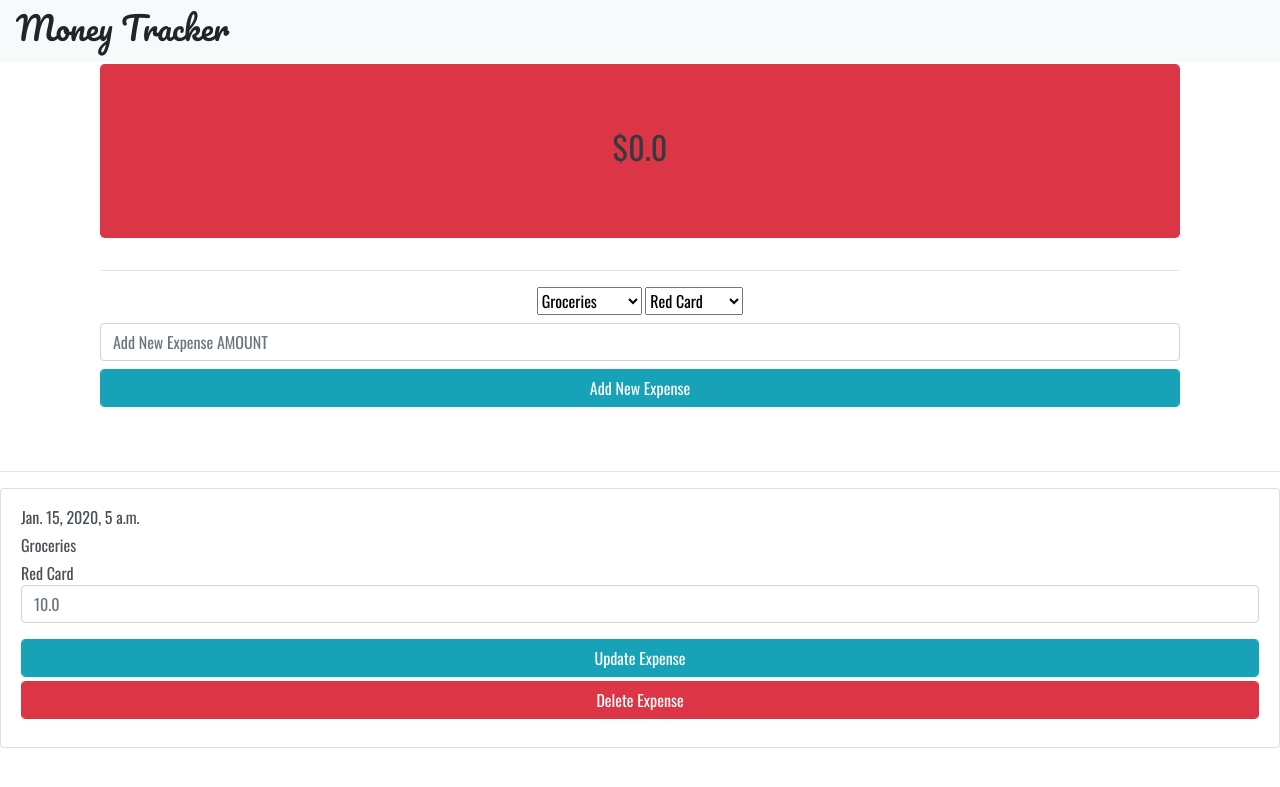
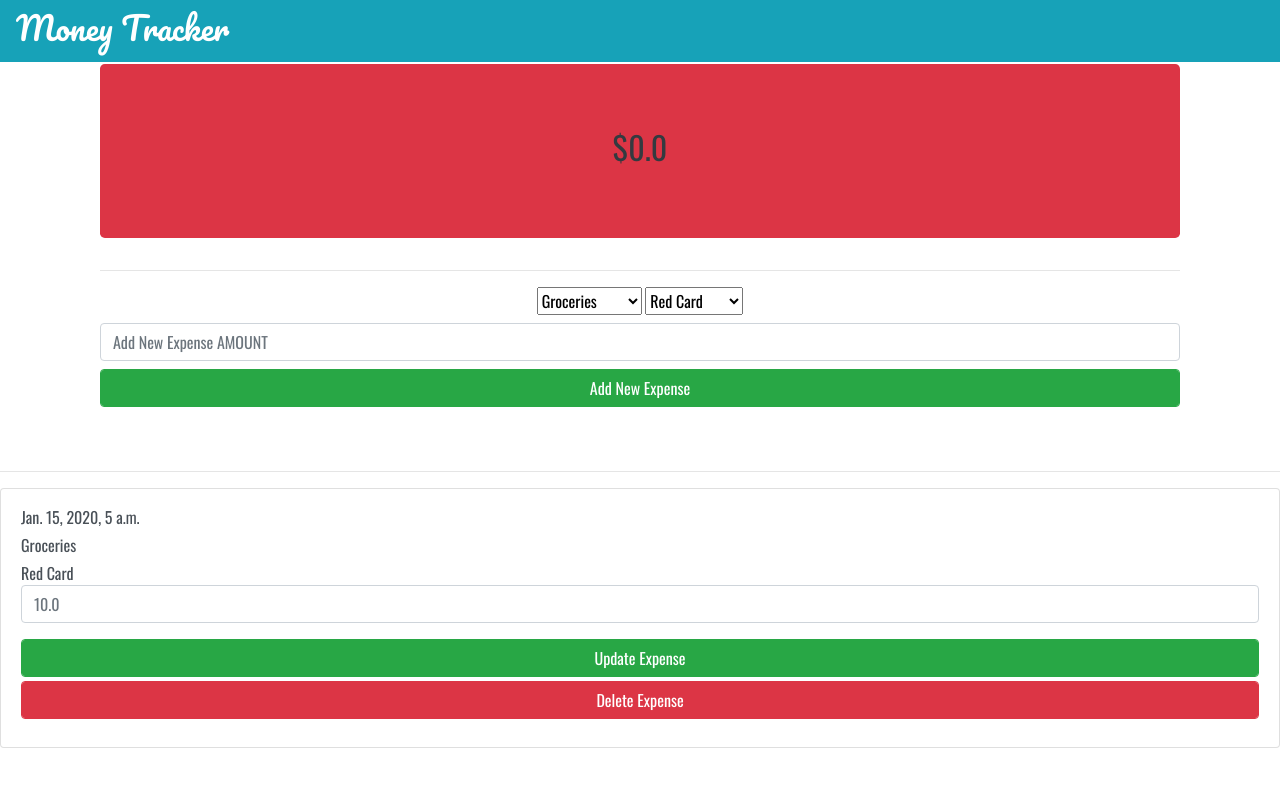
Before and after one commit to richardhanksjr/simple_budget_app, a Django app: page / in a window 1280 px wide. Shown: the top 787 px of the page. Run offline with Django 3.2, Linux system fonts and the light colour scheme; a user stored in the database is signed in; tables that the repository leaves empty hold one stand-in row (values such as "Sample post"); parts of the project's set-up code (start-up, migrations or seed data) failed here and were passed over; some libraries are stand-ins or nearby versions.

Commit message:
Changed colors for navbar and submit buttons.

```diff
--- a/web_app/templates/web_app/base.html
+++ b/web_app/templates/web_app/base.html
@@ -21,7 +21,7 @@
             {% endfor %}
         </ul>
     {% endif %}
-    <div class="header navbar fixed-top navbar-light bg-light"><h2>Money Tracker</h2></div>
+    <div class="header navbar fixed-top navbar-dark bg-info"><h2 class="text-white">Money Tracker</h2></div>
     <div class="container">
     {% block content %}
     {% endblock %}
--- a/web_app/templates/web_app/index.html
+++ b/web_app/templates/web_app/index.html
@@ -23,7 +23,7 @@
                 {% endfor %}
             </select>
                 <input class="form-control mt-2 mb-2" type="number" placeholder="Add New Expense AMOUNT" step="0.01" min="0" name="amount" required>
-                <input class="btn btn-info form-control" type="submit" value="Add New Expense">
+                <input class="btn btn-success form-control" type="submit" value="Add New Expense">
             </div>
         </div>
     </form>
@@ -45,7 +45,7 @@
                     </div>
 
                     <div class="form-group">
-                        <input class="btn btn-info form-control" type="submit" value="Update Expense">
+                        <input class="btn btn-success form-control" type="submit" value="Update Expense">
                          <a class="btn btn-danger form-control mt-1" href="{% url 'delete-expense' expense.pk %}" onclick="return confirm('Are you sure you want to delete this expense?');">Delete Expense</a>
                     </div>
 
```
